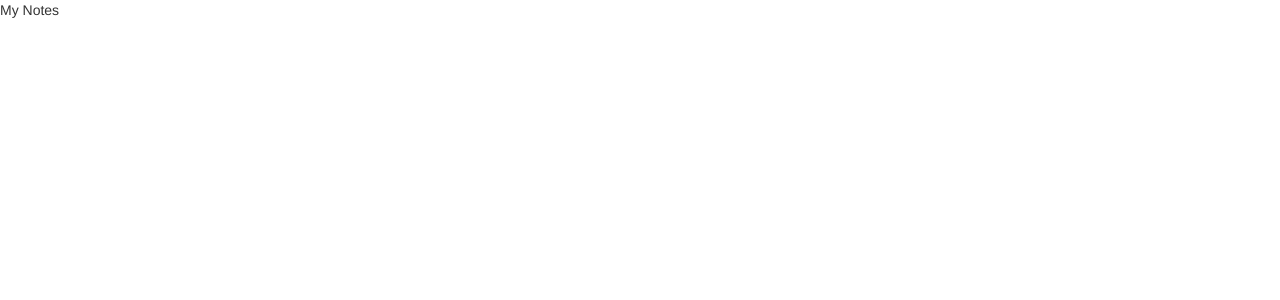
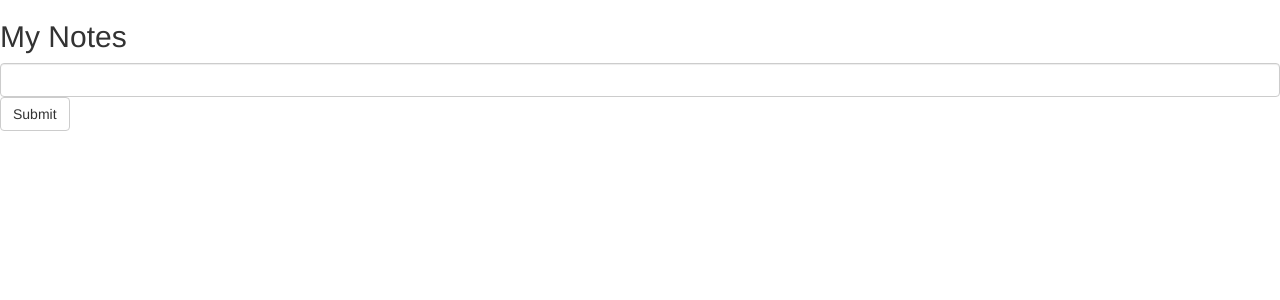
Before and after one commit to icyJoseph/notes, a React (Create React App) app: page / in a window 1280 px wide. Shown: the top 300 px of the page. Built offline with nearby package versions, Linux system fonts and the light colour scheme.

Commit message:
feat: implement initial formcontrol in App component

```diff
--- a/src/components/App.js
+++ b/src/components/App.js
@@ -3,7 +3,15 @@ import { Form, Button, FormControl } from "react-bootstrap";
 
 class App extends Component {
   render() {
-    return <div>My Notes</div>;
+    return (
+      <div>
+        <h2 className="title">My Notes</h2>
+        <Form>
+          <FormControl />
+          <Button>Submit</Button>
+        </Form>
+      </div>
+    );
   }
 }
 
```
Also changed, not shown: 1 other file (tests, documents, lock files or other folders).
